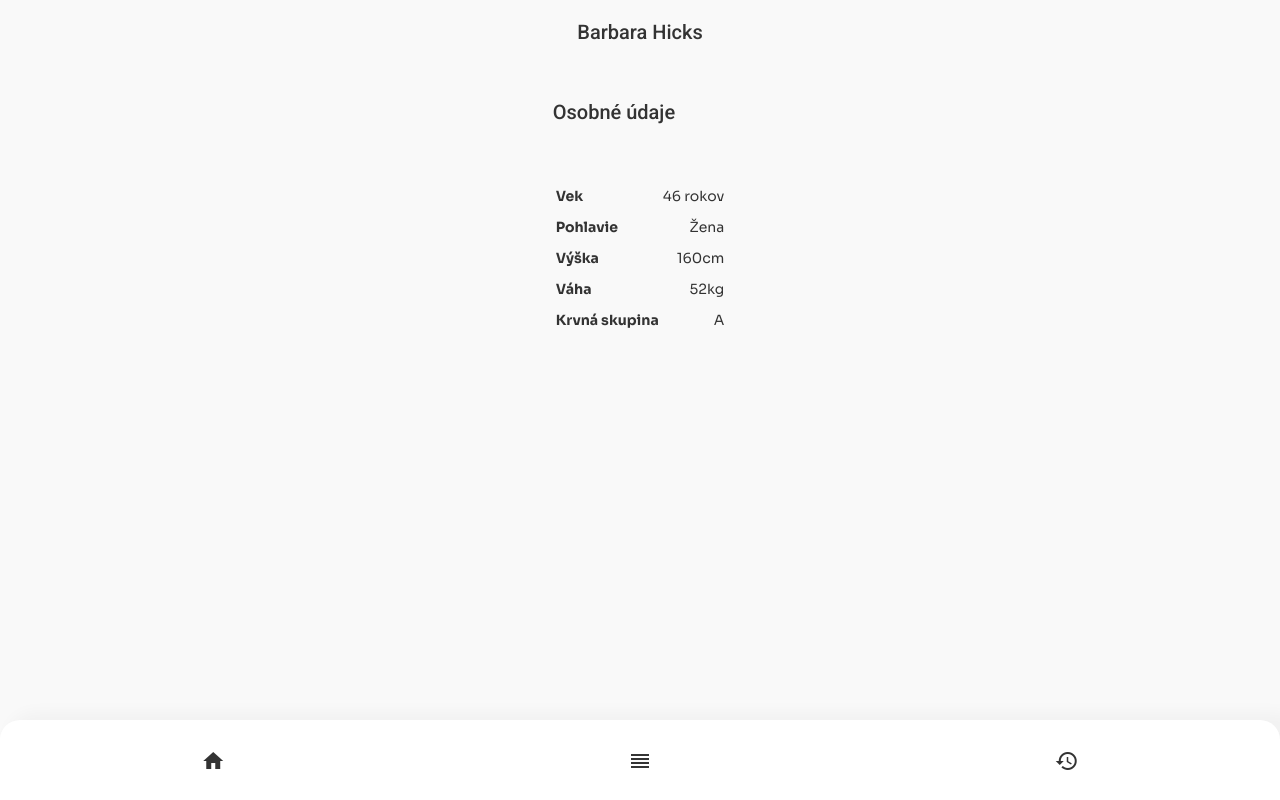
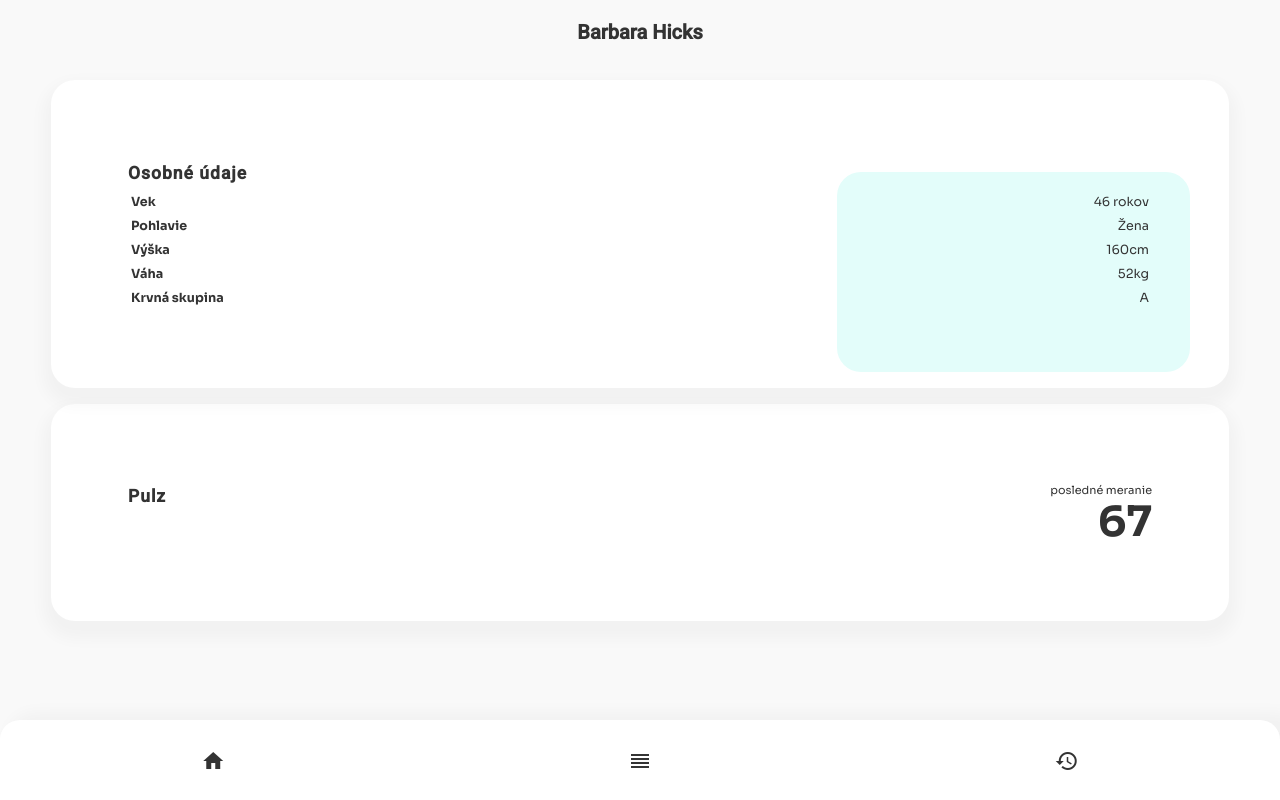
Before and after one commit to jozef-sabo/healthino, an Angular app in the folder ClientApp/: page /details in a window 1280 px wide. Built offline with nearby package versions, Linux system fonts and the light colour scheme.

Commit message:
Details Component Updated

```diff
--- a/ClientApp/src/app/components/departments/departments.component.sass
+++ b/ClientApp/src/app/components/departments/departments.component.sass
@@ -5,8 +5,6 @@
     grid-template-areas: "title" "oddelenia"
     height: 100vh
     width: 100vw
-    #title
-        grid-area: title
     #departments
         grid-area: oddelenia
         display: flex
--- a/ClientApp/src/app/components/details/details.component.html
+++ b/ClientApp/src/app/components/details/details.component.html
@@ -1,6 +1,10 @@
 <div id="details_container">
-    <h2 class="page_title">{{patients[patient]}}</h2>
-    <div id="personal_information">
+    <div class="page_title">
+        <h2>{{patients[patient]}}</h2>
+    </div>
+    <div id="details">
+        <div id="personal_information" class="card">
+            <div class="highlight"></div>
             <h2>Osobné údaje</h2>
             <table id="personal_information_table">
                 <tr><th>Vek</th><td>46 rokov</td></tr>
@@ -10,4 +14,14 @@
                 <tr><th>Krvná skupina</th><td>A</td></tr>
             </table>
         </div>
+        <div id="pulse" class="card">
+            <div id="pulse_title">
+                <h2>Pulz</h2>
             </div>
+            <div id="pulse_data">
+                <p id="pulse_data_title">posledné meranie</p>
+                <p id="pulse_data_pulse">67</p>
+            </div>
+        </div>
+    </div>
+</div>
--- a/ClientApp/src/app/components/details/details.component.sass
+++ b/ClientApp/src/app/components/details/details.component.sass
@@ -3,24 +3,68 @@
     height: 100vh
     width: 100vw
     grid-auto-flow: row
-    grid-template-rows: 10vh 30vh 20vh
-    grid-template-areas: "title" "personal_information" "pulse" "body_temperature"
+    grid-template-rows: 10vh 1fr
+    grid-template-areas: "title" "details"
     overflow-y: scroll
     justify-content: center
     justify-items: center
-    gap: 2vh
     .page_title
         grid-area: title
-    #personal_information
+    #details
         display: grid
         grid-auto-flow: row
-        /*.tableGrid
+        place-content: start
+        gap: 2vh
+        h2
+            margin-bottom: 0
+            font-size: 1.25em
+            font-weight: 700
+            letter-spacing: 1px
+        .card
+            height: fit-content
+            width: 80vw
+            padding: 6vw
+            border-radius: 24px
+            box-shadow: 0 10px 15px 8px rgb(0 0 0 / 3%)
+            background-color: #fff
+        #personal_information
             display: grid
+            grid-auto-flow: row
+            position: relative
+            table
+                z-index: 2
+                th
+                    text-align: start
+                    font-size: 0.9em
+                td
+                    text-align: end
+                    font-size: 0.9em
+            .highlight
+                position: absolute
+                height: 65%
+                width: 30%
+                margin-right: 3vw
+                margin-bottom: 2vh
+                border-radius: 24px
+                background-color: #E3FDFA
+                align-self: flex-end
+                justify-self: right
+                z-index: 1
+
+
+        #pulse
+            display: grid
+            grid-template-areas: "title data"
             grid-template-columns: 1fr 1fr
-            p:nth-of-type(2n+1)
-                background-color: red*/
-        table
-            th
-                text-align: start
-            td
-                text-align: end
+            #pulse_title
+                grid-area: title
+            #pulse_data
+                grid-area: data
+                display: flex
+                flex-direction: column
+                text-align: right
+                #pulse_data_title
+                    font-size: 0.8em
+                #pulse_data_pulse
+                    font-size: 3em
+                    font-weight: 700
--- a/ClientApp/src/styles.sass
+++ b/ClientApp/src/styles.sass
@@ -5,6 +5,8 @@
 body
     background-color: #F9F9F9
 .page_title
-    text-align: center
-    align-self: center
-    font-weight: 700
+        text-align: center
+        align-self: center
+        font-weight: 700
+        h2
+            font-weight: 700
```
Lines whose indentation alone changed are shown as unchanged.
